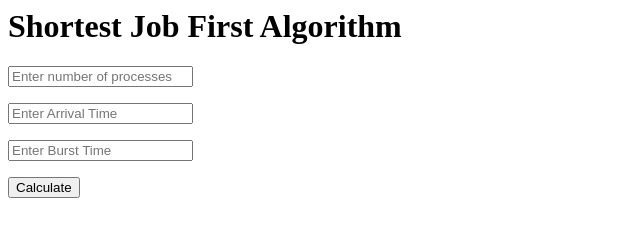
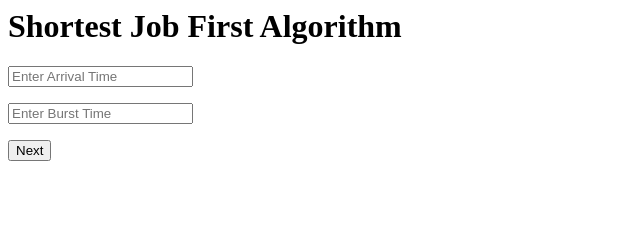
Before and after one commit to mihir-bhalgami/OSProject, a plain HTML site: page sjf.html in a window 1280 px wide. Shown: the whole page, without its empty margins (0-640 px from the left). Drawn offline with Linux system fonts and the light colour scheme.

Commit message:
Update sjf.html

```diff
--- a/sjf.html
+++ b/sjf.html
@@ -1,15 +1,16 @@
 <html>
-
     <head><h1>Shortest Job First Algorithm</h1></head>
 
-    <body>
-        <input type="text" id="num_of_processes" placeholder="Enter number of processes"/>
+    <body onload="showProcessNumber()">
+
+        <script src="sjf.js"></script>
+        <p id="processNumber"></p>
         <p></p>
         <input type="text" id="arrival_time" placeholder="Enter Arrival Time"/>
         <p></p>
         <input type="text" id="burst_time" placeholder="Enter Burst Time"/>
         <p></p>
-        <button>Calculate</button>
+        <button onclick="SJF()">Next</button>
 
     </body>
 
```
